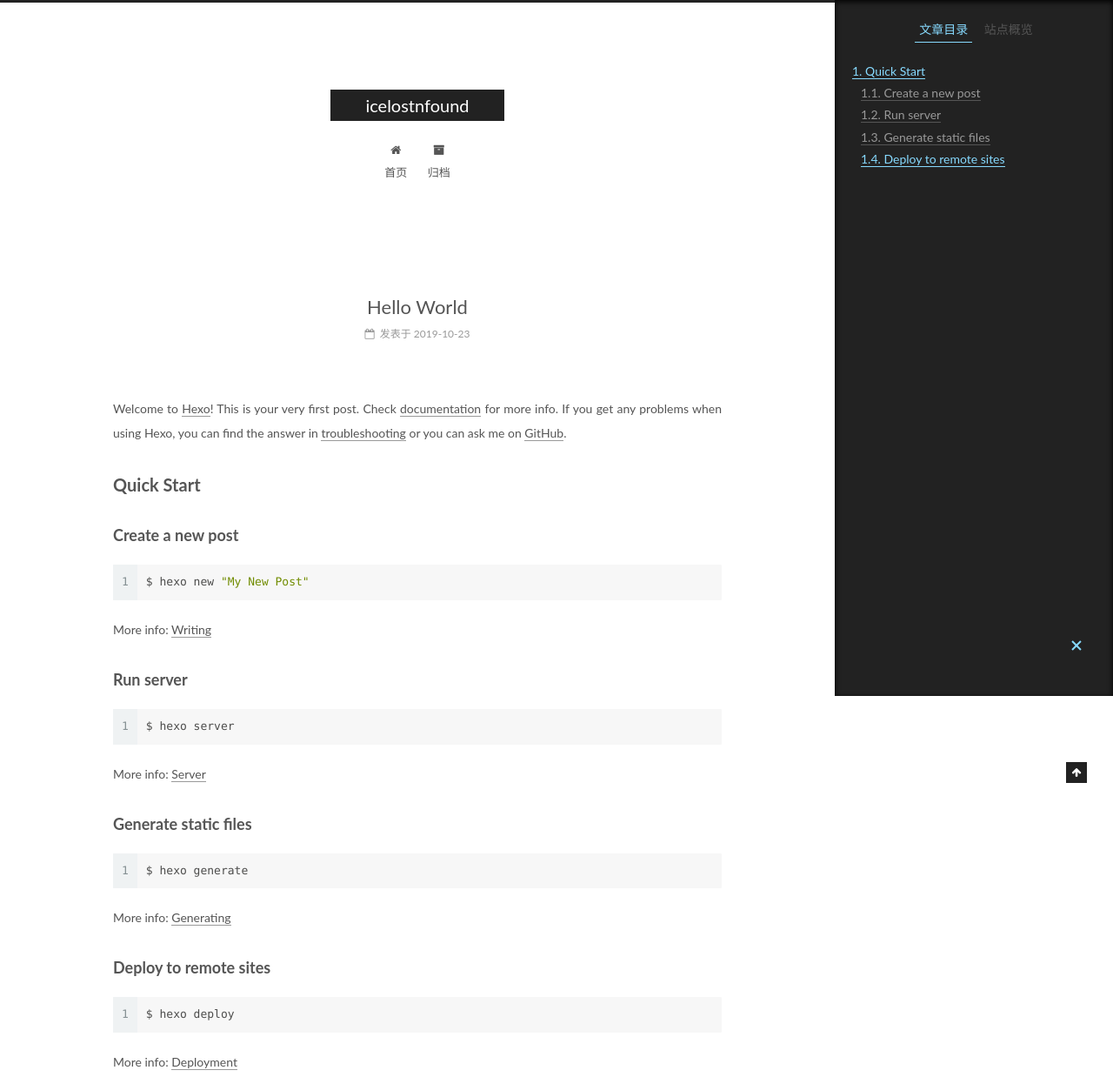
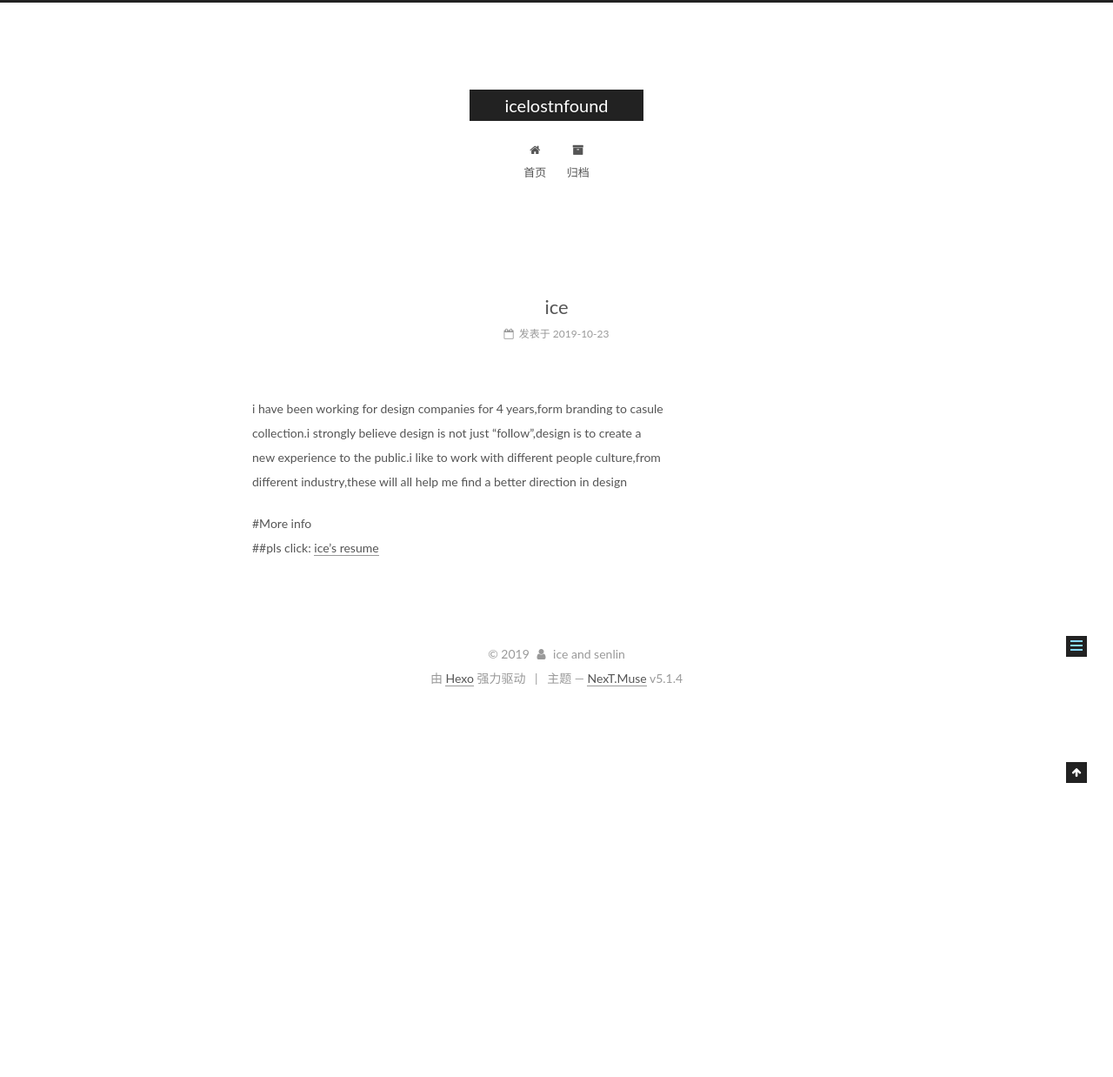
Before and after one commit to icelostnfound/icelostnfound.github.io, a plain HTML site: page 2019/10/23/hello-world/index.html in a window 1280 px wide. Shown: the top 1238 px of the page at 87% size. After the commit the page ends 814 px from the top, so only its background shows below. Drawn offline with Linux system fonts and the light colour scheme.

Commit message:
Site updated: 2019-10-23 16:48:13

```diff
--- a/2019/10/23/hello-world/index.html
+++ b/2019/10/23/hello-world/index.html
@@ -79,14 +79,14 @@
 
 
 
-<meta name="description" content="Welcome to Hexo! This is your very first post. Check documentation for more info. If you get any problems when using Hexo, you can find the answer in troubleshooting or you can ask me on GitHub. Quick">
+<meta name="description" content="i have been working for design companies for 4 years,form branding to casulecollection.i strongly believe design is not just “follow”,design is to create anew experience to the public.i like to work w">
 <meta property="og:type" content="article">
-<meta property="og:title" content="Hello World">
+<meta property="og:title" content="ice">
 <meta property="og:url" content="http:&#x2F;&#x2F;yoursite.com&#x2F;2019&#x2F;10&#x2F;23&#x2F;hello-world&#x2F;index.html">
 <meta property="og:site_name" content="icelostnfound">
-<meta property="og:description" content="Welcome to Hexo! This is your very first post. Check documentation for more info. If you get any problems when using Hexo, you can find the answer in troubleshooting or you can ask me on GitHub. Quick">
+<meta property="og:description" content="i have been working for design companies for 4 years,form branding to casulecollection.i strongly believe design is not just “follow”,design is to create anew experience to the public.i like to work w">
 <meta property="og:locale" content="zh-Hans">
-<meta property="og:updated_time" content="2019-10-23T03:41:51.294Z">
+<meta property="og:updated_time" content="2019-10-23T08:47:21.073Z">
 <meta name="twitter:card" content="summary">
 
 
@@ -123,7 +123,7 @@
 
 
 
-  <title>Hello World | icelostnfound</title>
+  <title>ice | icelostnfound</title>
 
 
 
@@ -247,7 +247,7 @@
 
 
 
-          <h1 class="post-title" itemprop="name headline">Hello World</h1>
+          <h1 class="post-title" itemprop="name headline">ice</h1>
 
 
         <div class="post-meta">
@@ -297,19 +297,8 @@
 
 
 
-        <p>Welcome to <a href="https://hexo.io/" target="_blank" rel="noopener">Hexo</a>! This is your very first post. Check <a href="https://hexo.io/docs/" target="_blank" rel="noopener">documentation</a> for more info. If you get any problems when using Hexo, you can find the answer in <a href="https://hexo.io/docs/troubleshooting.html" target="_blank" rel="noopener">troubleshooting</a> or you can ask me on <a href="https://github.com/hexojs/hexo/issues" target="_blank" rel="noopener">GitHub</a>.</p>
-<h2 id="Quick-Start"><a href="#Quick-Start" class="headerlink" title="Quick Start"></a>Quick Start</h2><h3 id="Create-a-new-post"><a href="#Create-a-new-post" class="headerlink" title="Create a new post"></a>Create a new post</h3><figure class="highlight bash"><table><tr><td class="gutter"><pre><span class="line">1</span><br></pre></td><td class="code"><pre><span class="line">$ hexo new <span class="string">"My New Post"</span></span><br></pre></td></tr></table></figure>
-
-<p>More info: <a href="https://hexo.io/docs/writing.html" target="_blank" rel="noopener">Writing</a></p>
-<h3 id="Run-server"><a href="#Run-server" class="headerlink" title="Run server"></a>Run server</h3><figure class="highlight bash"><table><tr><td class="gutter"><pre><span class="line">1</span><br></pre></td><td class="code"><pre><span class="line">$ hexo server</span><br></pre></td></tr></table></figure>
-
-<p>More info: <a href="https://hexo.io/docs/server.html" target="_blank" rel="noopener">Server</a></p>
-<h3 id="Generate-static-files"><a href="#Generate-static-files" class="headerlink" title="Generate static files"></a>Generate static files</h3><figure class="highlight bash"><table><tr><td class="gutter"><pre><span class="line">1</span><br></pre></td><td class="code"><pre><span class="line">$ hexo generate</span><br></pre></td></tr></table></figure>
-
-<p>More info: <a href="https://hexo.io/docs/generating.html" target="_blank" rel="noopener">Generating</a></p>
-<h3 id="Deploy-to-remote-sites"><a href="#Deploy-to-remote-sites" class="headerlink" title="Deploy to remote sites"></a>Deploy to remote sites</h3><figure class="highlight bash"><table><tr><td class="gutter"><pre><span class="line">1</span><br></pre></td><td class="code"><pre><span class="line">$ hexo deploy</span><br></pre></td></tr></table></figure>
-
-<p>More info: <a href="https://hexo.io/docs/deployment.html" target="_blank" rel="noopener">Deployment</a></p>
+        <p>i have been working for design companies for 4 years,form branding to casule<br>collection.i strongly believe design is not just “follow”,design is to create a<br>new experience to the public.i like to work with different people culture,from<br>different industry,these will all help me find a better direction in design</p>
+<p>#More info<br>##pls click: <a href="http://www.baige.me/v?i=STn" target="_blank" rel="noopener">ice’s resume</a></p>
 
 
     </div>
@@ -378,17 +367,8 @@
 
 
 
-        <ul class="sidebar-nav motion-element">
-          <li class="sidebar-nav-toc sidebar-nav-active" data-target="post-toc-wrap">
-            文章目录
-          </li>
-          <li class="sidebar-nav-overview" data-target="site-overview-wrap">
-            站点概览
-          </li>
-        </ul>
 
-
-      <section class="site-overview-wrap sidebar-panel">
+      <section class="site-overview-wrap sidebar-panel sidebar-panel-active">
         <div class="site-overview">
           <div class="site-author motion-element" itemprop="author" itemscope itemtype="http://schema.org/Person">
 
@@ -430,22 +410,6 @@
         </div>
       </section>
 
-
-      <!--noindex-->
-        <section class="post-toc-wrap motion-element sidebar-panel sidebar-panel-active">
-          <div class="post-toc">
-
-
-
-
-
-
-              <div class="post-toc-content"><ol class="nav"><li class="nav-item nav-level-2"><a class="nav-link" href="#Quick-Start"><span class="nav-number">1.</span> <span class="nav-text">Quick Start</span></a><ol class="nav-child"><li class="nav-item nav-level-3"><a class="nav-link" href="#Create-a-new-post"><span class="nav-number">1.1.</span> <span class="nav-text">Create a new post</span></a></li><li class="nav-item nav-level-3"><a class="nav-link" href="#Run-server"><span class="nav-number">1.2.</span> <span class="nav-text">Run server</span></a></li><li class="nav-item nav-level-3"><a class="nav-link" href="#Generate-static-files"><span class="nav-number">1.3.</span> <span class="nav-text">Generate static files</span></a></li><li class="nav-item nav-level-3"><a class="nav-link" href="#Deploy-to-remote-sites"><span class="nav-number">1.4.</span> <span class="nav-text">Deploy to remote sites</span></a></li></ol></li></ol></div>
-
-
-          </div>
-        </section>
-      <!--/noindex-->
 
 
 
--- a/css/main.css
+++ b/css/main.css
@@ -1822,7 +1822,7 @@ pre .javascript .function {
   width: 4px;
   height: 4px;
   border-radius: 50%;
-  background: #04ff54;
+  background: #c1361c;
 }
 .links-of-blogroll {
   font-size: 13px;
```
Also changed, not shown: archives/2019/10/index.html (+1 -1 lines), archives/2019/index.html (+1 -1 lines), archives/index.html (+1 -1 lines), index.html (+3 -14 lines).
